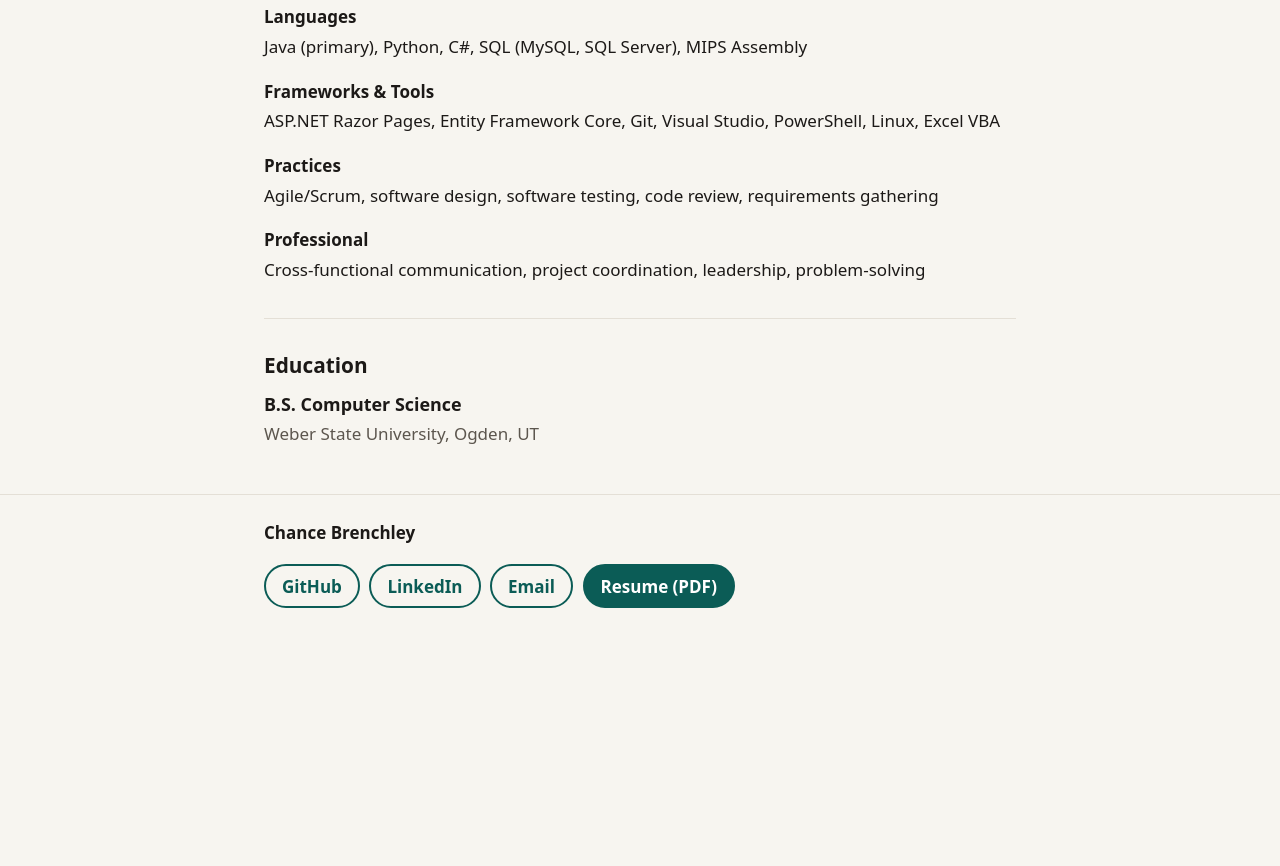
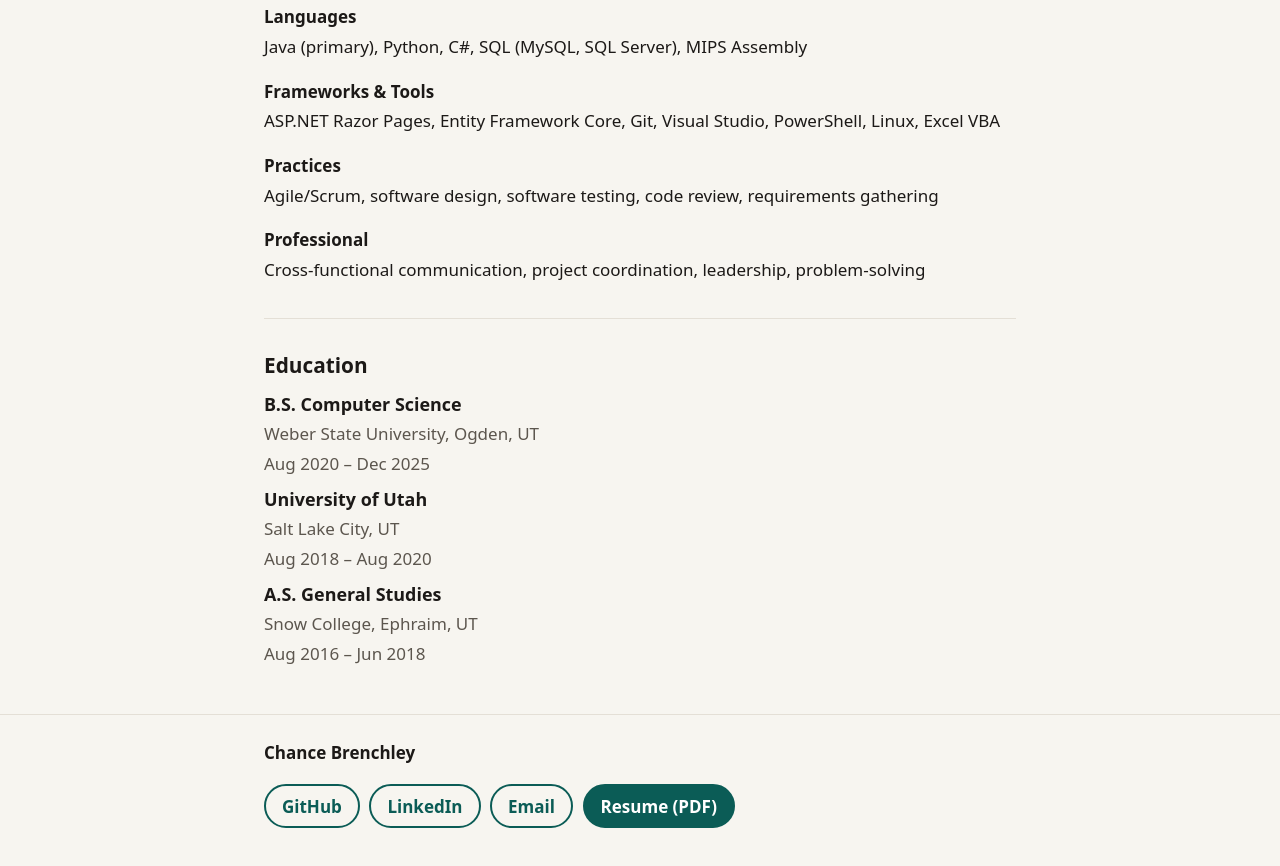
Before and after one commit to pheonox71/pheonox71.github.io, a plain HTML site: page index.html in a window 1280 px wide. Shown: the part 2343-3209 px from the top of the page. Before the commit the page ends 2991 px from the top, so only its background shows below. Drawn offline with Linux system fonts and the light colour scheme.

Commit message:
Expand the education section with three schools.
List Weber State, the University of Utah, and Snow College newest first, with en-dash dates.

Co-authored-by: pheonox71 <pheonox71@users.noreply.github.com>

```diff
--- a/index.html
+++ b/index.html
@@ -178,7 +178,15 @@
         <h2 id="education-heading">Education</h2>
         <article>
           <h3>B.S. Computer Science</h3>
-          <p class="role">Weber State University, Ogden, UT</p>
+          <p class="role">Weber State University, Ogden, UT<span class="dates">Aug 2020 – Dec 2025</span></p>
+        </article>
+        <article>
+          <h3>University of Utah</h3>
+          <p class="role">Salt Lake City, UT<span class="dates">Aug 2018 – Aug 2020</span></p>
+        </article>
+        <article>
+          <h3>A.S. General Studies</h3>
+          <p class="role">Snow College, Ephraim, UT<span class="dates">Aug 2016 – Jun 2018</span></p>
         </article>
       </section>
     </div>
--- a/styles.css
+++ b/styles.css
@@ -177,6 +177,11 @@ p {
 .role {
   margin: 0 0 0.75rem;
   color: var(--muted);
+}
+
+.dates {
+  display: block;
+  margin-top: 0.15rem;
 }
 
 .actions {
```
